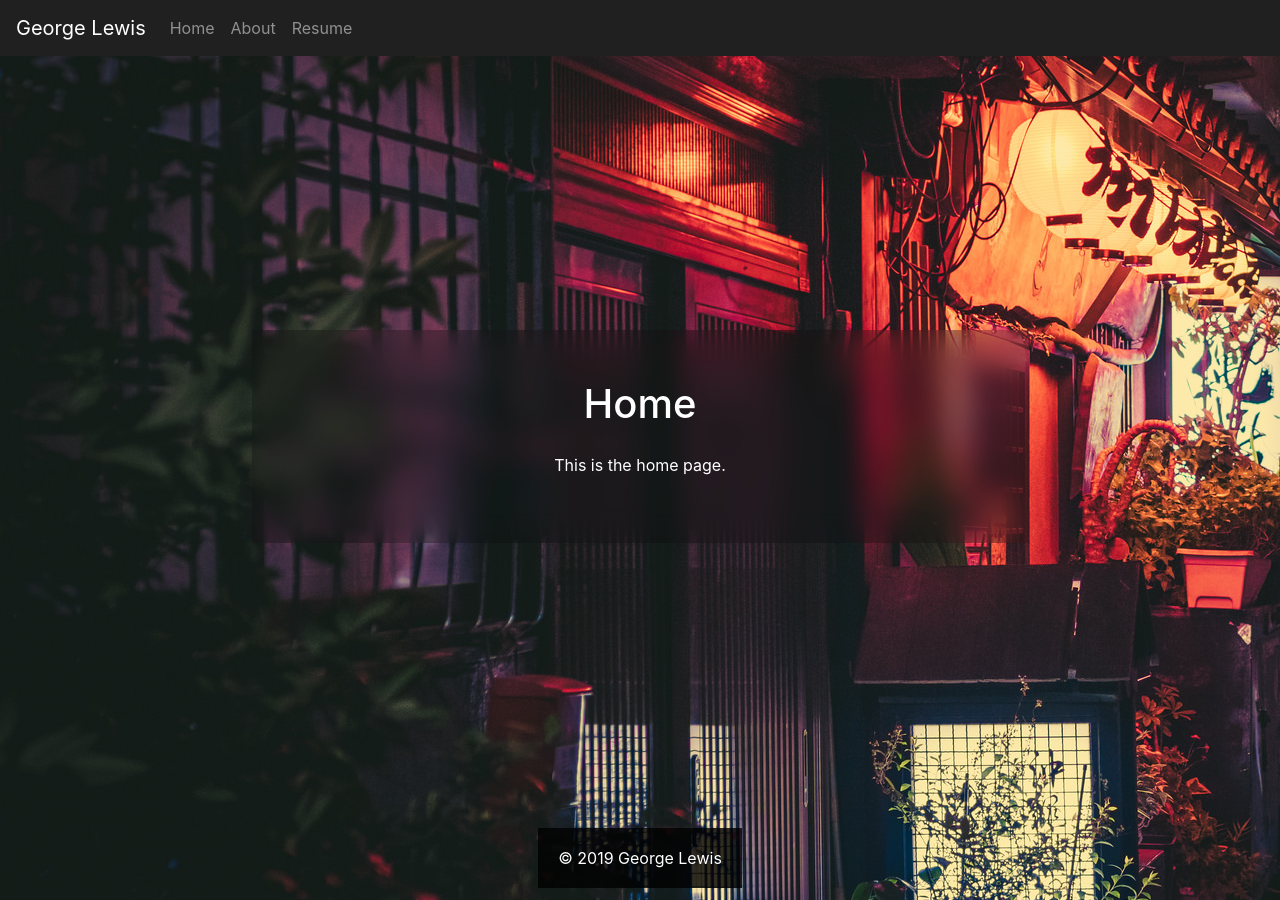
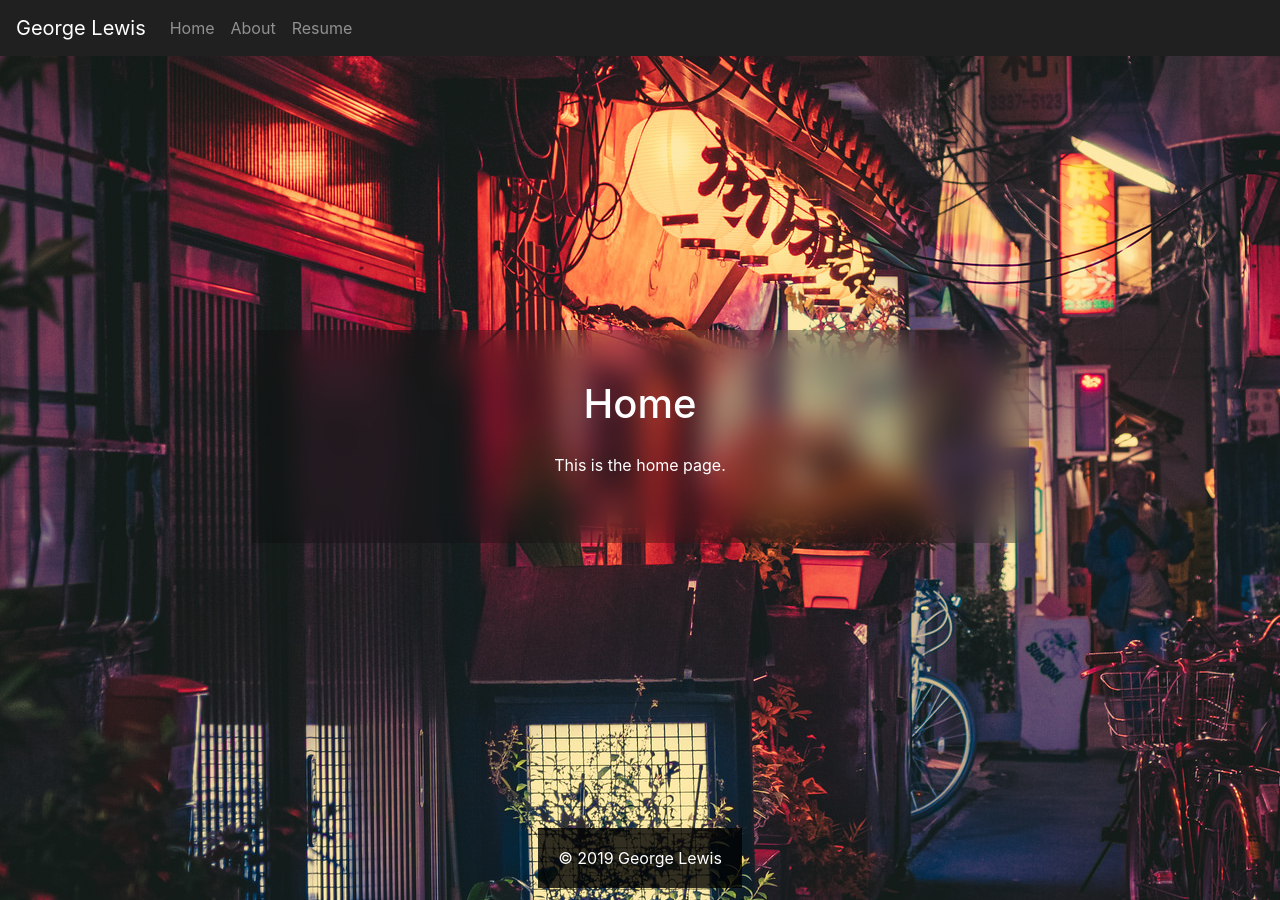
Before and after one commit to George-lewis/george-lewis.github.io, a Jekyll site: the page built from index.markdown, in a window 1280 px wide. Built offline with Jekyll 4.4.1, drawn with Linux system fonts in a browser that asks for light colours.

Commit message:
Change background positioning to center

```diff
--- a/_sass/_base.scss
+++ b/_sass/_base.scss
@@ -16,7 +16,7 @@ h1 {
 
 body {
     background-image: url("/_assets/bg.jpg");
-    background-position-y: 50%;
+    background-position: center;
     display: flex;
     flex-direction: column;
 }
```
